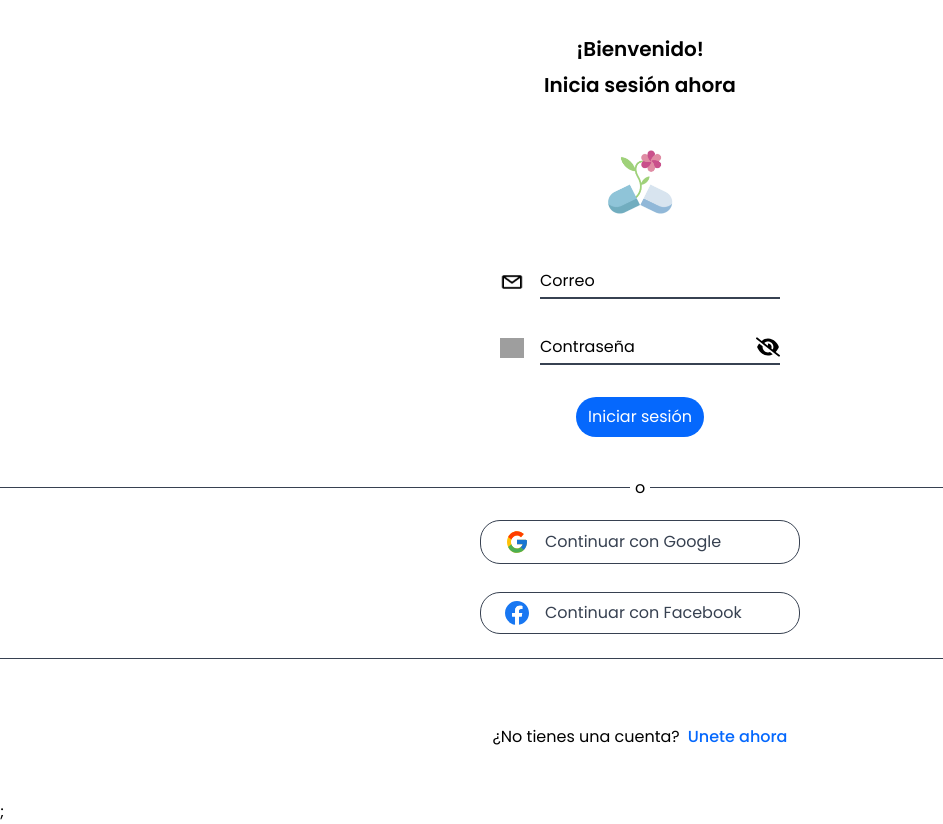
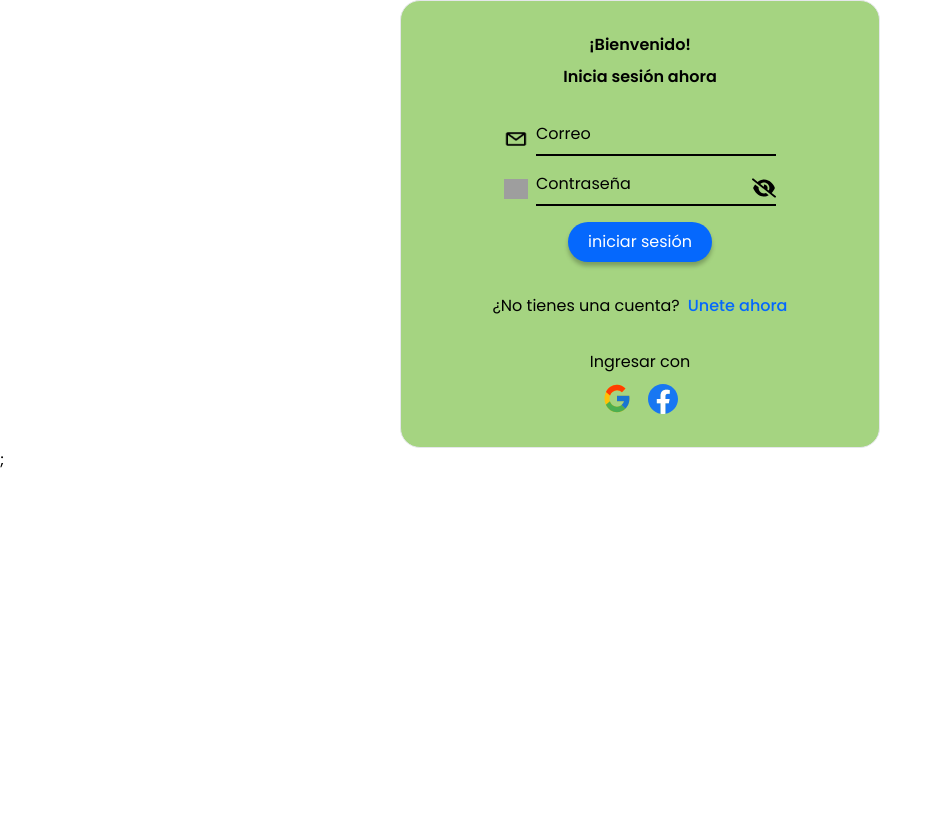
Before and after one commit to No-Country/c12-08-m-php-react, a Next.js app in the folder frontend/: page /login in a window 1280 px wide. Shown: the whole page, without its empty margins (0-943 px from the left). After the commit the page ends 800 px from the top, so only its background shows below. Built offline with nearby package versions, Linux system fonts and the light colour scheme; grey boxes are pictures that could not be loaded.

Commit message:
Feat: Responsive Login Page
- Edit Button component (props and styles)
- Change Directory Button Component
- Separate components from Login page for reuse in Register page

```diff
--- a/frontend/components/Button/Button.tsx
+++ b/frontend/components/Button/Button.tsx
@@ -1,11 +1,52 @@
 interface ButtonProps {
-  text: string;
+  children: React.ReactNode;
+  className?: string;
+  variant?: 'normal' | 'outline';
+  bgColor?: 'green' | 'lightGray' | 'white' | 'blue' | 'lightBlue' | 'black';
+  color?: 'white' | 'blue' | 'black';
+  shadow?: true | false;
 }
 
-const Button = ({ text }: ButtonProps) => {
+const styles = {
+  normal: {
+    green: 'bg-green',
+    lightGray: 'bg-lightGray',
+    lightBlue: 'bg-lightBlue',
+    blue: 'bg-blue',
+    white: 'bg-white',
+    black: 'bg-black',
+  },
+  outline: {
+    green: 'border-2 border-green',
+    lightGray: 'border-2 border-lightGray',
+    lightBlue: 'border-2 border-lightBlue',
+    blue: 'border-2 border-blue',
+    white: 'border-2 border-white',
+    black: 'border-2 border-black',
+  },
+  text: {
+    blue: 'text-blue',
+    white: 'text-white',
+    black: 'text-black',
+  },
+};
+
+const Button = ({
+  children,
+  className = '',
+  variant = 'normal',
+  bgColor = 'green',
+  color = 'white',
+  shadow = false,
+}: ButtonProps) => {
   return (
-    <button className=' w-32 h-10 rounded-[20px] bg-[#0568FD] text-white p-2 mx-auto hover:bg-[#0357d6]'>
-      {text}
+    <button
+      className={`rounded-full duration-300 hover:scale-105 mx-auto text-center w-36 h-10
+      ${styles[variant][bgColor]}
+      ${styles.text[color]}
+      ${shadow ? 'shadow-[0px_4px_4px_rgba(0,0,0,0.25)]' : ''}
+      ${className}`}>
+      {children}
     </button>
   );
 };
--- /dev/null
+++ b/frontend/components/ConectSocial/ConectSocial.tsx
@@ -0,0 +1,37 @@
+import facebook from '@/public/svg/facebook.svg';
+import google from '@/public/svg/google.svg';
+import Image from 'next/image';
+import ButtonLoginSocial from '../ButtonLoginSocial/ButtonLoginSocial';
+
+const ConectSocial = () => {
+  return (
+    <>
+      <div className='relative border-y border-gray-700 flex flex-col justify-center items-center md:hidden py-4'>
+        <span className='absolute -top-3 bg-white w-[20px] flex justify-center items-center'>
+          o
+        </span>
+        <div className='flex flex-col items-center gap-7'>
+          <ButtonLoginSocial src={google} alt='google logo' social='Google' />
+          <ButtonLoginSocial
+            src={facebook}
+            alt='facebook logo'
+            social='Facebook'
+          />
+        </div>
+      </div>
+      <div className=' flex-col items-center gap-2 hidden md:flex'>
+        <span>Ingresar con</span>
+        <div className='flex gap-4'>
+          <button>
+            <Image src={google} alt='google logo' width={30} height={30} />
+          </button>
+          <button>
+            <Image src={facebook} alt='facebook logo' width={30} height={30} />
+          </button>
+        </div>
+      </div>
+    </>
+  );
+};
+
+export default ConectSocial;
--- /dev/null
+++ b/frontend/components/HeaderAuth/HeaderAuth.tsx
@@ -0,0 +1,22 @@
+import logo from '@/public/img/pillcare_logo.png';
+import Image from 'next/image';
+
+const HeaderAuth = () => {
+  return (
+    <>
+      <div className='flex flex-col items-center justify-center font-semibold text-xl gap-2 md:text-base'>
+        <span>¡Bienvenido!</span>
+        <span>Inicia sesión ahora</span>
+      </div>
+      <Image
+        className='mx-auto md:hidden'
+        src={logo}
+        alt='pillcare logo'
+        width={65}
+        height={65}
+      />
+    </>
+  );
+};
+
+export default HeaderAuth;
--- a/frontend/components/Input/Input.tsx
+++ b/frontend/components/Input/Input.tsx
@@ -15,7 +15,7 @@ const Input = ({ src, label, type, pattern = '' }: InputProps) => {
   useEffect(() => {
     document
       .querySelector(`[data-select=${label}]`)
-      ?.classList.toggle('peer-focus:text-gray-700');
+      ?.classList.toggle('peer-focus:text-black');
   }, [written]);
 
   const handlerWritten = (e: ChangeEvent<HTMLInputElement>) => {
@@ -24,15 +24,19 @@ const Input = ({ src, label, type, pattern = '' }: InputProps) => {
   };
 
   const toggleInputClass = written
-    ? 'text-xs text-[#C1F19C] -top-[0.5rem] peer-focus:text-[#C1F19C] '
+    ? 'text-xs text-lightGreen -top-[0.5rem] peer-focus:text-lightGreen md:text-white md:peer-focus:text-white'
     : '';
-  const toggleBorderClass = written ? 'border-[#C1F19C]' : 'border-gray-700';
+  const toggleBorderClass = written ? 'border-lightGreen' : 'border-black';
+
+  const labelToggleClass = written
+    ? 'md:invert-[.91] md:sepia-[.15] md:saturate-[5.49] md:hue-rotate-[46deg] md:brightness-[1.04] md:contrast-[.89]'
+    : '';
 
   return (
-    <div className='flex justify-center items-center gap-4'>
-      <label className='cursor-pointer' htmlFor={label}>
+    <div className='flex justify-center items-center gap-2 '>
+      <label className={`cursor-pointer ${labelToggleClass}`} htmlFor={label}>
         <Image
-          className=' w-6 h-5'
+          className='w-6 h-5'
           src={src}
           alt={label}
           width={24}
@@ -45,7 +49,7 @@ const Input = ({ src, label, type, pattern = '' }: InputProps) => {
           toggleBorderClass
         }>
         <input
-          className='peer h-8 outline-none'
+          className='peer h-8 outline-none bg-transparent'
           data-select={'input-' + type}
           type={type}
           name={label}
@@ -58,14 +62,14 @@ const Input = ({ src, label, type, pattern = '' }: InputProps) => {
 
         <label
           className={
-            'cursor-texts absolute peer-focus:text-xs peer-focus:text-gray-700 peer-focus:-top-[0.5rem] ' +
+            'cursor-texts absolute top-0 peer-focus:text-xs peer-focus:text-black peer-focus:-top-[0.7rem] transition-[top] ease-out duration-300 ' +
             toggleInputClass
           }
           data-select={label}
           htmlFor={label}>
           {label}
         </label>
-        <ShowPassword type={type} />
+        <ShowPassword type={type} written={written} />
       </div>
     </div>
   );
--- /dev/null
+++ b/frontend/components/QuestionAlternative/QuestionAlternative.tsx
@@ -0,0 +1,22 @@
+import Link from 'next/link';
+
+interface QuestionAlternativeProps {
+  question: string;
+  callAction: string;
+}
+
+const QuestionAlternative = ({
+  question,
+  callAction,
+}: QuestionAlternativeProps) => {
+  return (
+    <div className='flex gap-2 justify-center'>
+      <span>{question}</span>
+      <Link href='#'>
+        <span className='text-blue font-medium'>{callAction}</span>
+      </Link>
+    </div>
+  );
+};
+
+export default QuestionAlternative;
--- a/frontend/components/ShowPassword/ShowPassword.tsx
+++ b/frontend/components/ShowPassword/ShowPassword.tsx
@@ -5,18 +5,24 @@ import { useState } from 'react';
 
 interface ShowPasswordProps {
   type: string;
+  written: boolean;
 }
 
 interface EyeProps {
   src: StaticImageData;
   alt: string;
   handlerShowPassword: () => void;
+  written: boolean;
 }
 
-const Eye = ({ src, alt, handlerShowPassword }: EyeProps) => {
+const Eye = ({ src, alt, handlerShowPassword, written }: EyeProps) => {
+  const writtenClass = written
+    ? 'md:invert-[.91] md:sepia-[.15] md:saturate-[5.49] md:hue-rotate-[46deg] md:brightness-[1.04] md:contrast-[.89]'
+    : '';
+
   return (
     <Image
-      className='absolute right-0 w-6 h-5 cursor-pointer'
+      className={`absolute right-0 w-6 h-5 cursor-pointer ${writtenClass}`}
       src={src}
       alt={alt}
       width={24}
@@ -26,7 +32,7 @@ const Eye = ({ src, alt, handlerShowPassword }: EyeProps) => {
   );
 };
 
-const ShowPassword = ({ type }: ShowPasswordProps) => {
+const ShowPassword = ({ type, written }: ShowPasswordProps) => {
   const [isShowPassword, setIsShowPassword] = useState(false);
 
   const isPasswordType = type === 'password';
@@ -44,12 +50,14 @@ const ShowPassword = ({ type }: ShowPasswordProps) => {
         <>
           {isShowPassword ? (
             <Eye
+              written={written}
               src={eye}
               alt='show password'
               handlerShowPassword={handlerShowPassword}
             />
           ) : (
             <Eye
+              written={written}
               src={eyeOff}
               alt='hidden password'
               handlerShowPassword={handlerShowPassword}
--- a/frontend/package.json
+++ b/frontend/package.json
@@ -25,9 +25,9 @@
     "eslint": "8.43.0",
     "eslint-config-next": "13.4.7",
     "eslint-config-prettier": "8.8.0",
-    "typescript": "5.0.4",
     "postcss": "^8.4.24",
     "prettier": "^2.8.8",
-    "tailwindcss": "^3.3.2"
+    "tailwindcss": "^3.3.2",
+    "typescript": "5.0.4"
   }
 }
--- a/frontend/pages/_app.tsx
+++ b/frontend/pages/_app.tsx
@@ -11,7 +11,7 @@ const poppins = Poppins({
 
 export default function App({ Component, pageProps }: AppProps) {
   return (
-    <main className={`${poppins.className} ${poppins.variable}`}>
+    <main className={`${poppins.className} ${poppins.variable} min-h-screen `}>
       <Component {...pageProps} />;
     </main>
   );
--- a/frontend/pages/login.tsx
+++ b/frontend/pages/login.tsx
@@ -1,29 +1,30 @@
 import Button from '@/components/Button/Button';
-import ButtonLoginSocial from '@/components/ButtonLoginSocial/ButtonLoginSocial';
+import ConectSocial from '@/components/ConectSocial/ConectSocial';
+import HeaderAuth from '@/components/HeaderAuth/HeaderAuth';
 import Input from '@/components/Input/Input';
+import QuestionAlternative from '@/components/QuestionAlternative/QuestionAlternative';
 import email from '@/public/img/email.png';
 import password from '@/public/img/password.png';
-import facebook from '@/public/svg/facebook.svg';
-import google from '@/public/svg/google.svg';
-import Image from 'next/image';
-import logo from '@/public/img/pillcare_logo.png';
-import Link from 'next/link';
 
 const Login = () => {
   return (
-    <div className='flex flex-col gap-8 py-4 h-screen justify-evenly '>
-      <div className='flex flex-col items-center justify-center font-semibold text-xl gap-2'>
-        <span>¡Bienvenido!</span>
-        <span>Inicia sesión ahora</span>
+    <div className='flex flex-col gap-8 py-4 h-screen justify-evenly md:items-center md:mx-auto md:w-[30rem] md:h-[28rem] md:gap-4 md:border md:bg-green md:rounded-[20px]'>
+      <HeaderAuth />
+      <Formlogin />
+      <QuestionAlternative
+        question={'¿No tienes una cuenta?'}
+        callAction={'Unete ahora'}
+      />
+      <ConectSocial />
     </div>
-      <Image
-        className='mx-auto'
-        src={logo}
-        alt='pillcare logo'
-        width={65}
-        height={65}
-      />
-      <form className='flex flex-col gap-8'>
+  );
+};
+
+export default Login;
+
+const Formlogin = () => {
+  return (
+    <form className='flex flex-col gap-8 md:gap-4'>
       <Input
         src={email}
         label='Correo'
@@ -36,29 +37,9 @@ const Login = () => {
         type='password'
         pattern='^(?=.*[A-Z])(?=.*[a-z])(?=.*\d)(?=.*[@$!%*?&])[A-Za-z\d@$!%*?&]{8,}$'
       />
-        <Button text='Iniciar sesión' />
+      <Button bgColor='blue' color='white' shadow>
+        iniciar sesión
+      </Button>
     </form>
-      <div className=' border-y border-gray-700 flex flex-col justify-center items-center'>
-        <span className='relative -top-3 bg-white w-[20px] flex justify-center items-center'>
-          o
-        </span>
-        <div className='flex flex-col items-center gap-7 pt-2 pb-6'>
-          <ButtonLoginSocial src={google} alt='google logo' social='Google' />
-          <ButtonLoginSocial
-            src={facebook}
-            alt='facebook logo'
-            social='Facebook'
-          />
-        </div>
-      </div>
-      <div className='flex gap-2 justify-center py-4'>
-        <span>¿No tienes una cuenta?</span>
-        <Link href='#'>
-        <span className='text-[#0568FD] font-medium'>Unete ahora</span>
-        </Link>
-      </div>
-    </div>
   );
 };
-
-export default Login;
```
Also changed, not shown: frontend/components/buttons/Button.tsx (deleted, +0 -67 lines). Lines whose indentation alone changed are shown as unchanged.
